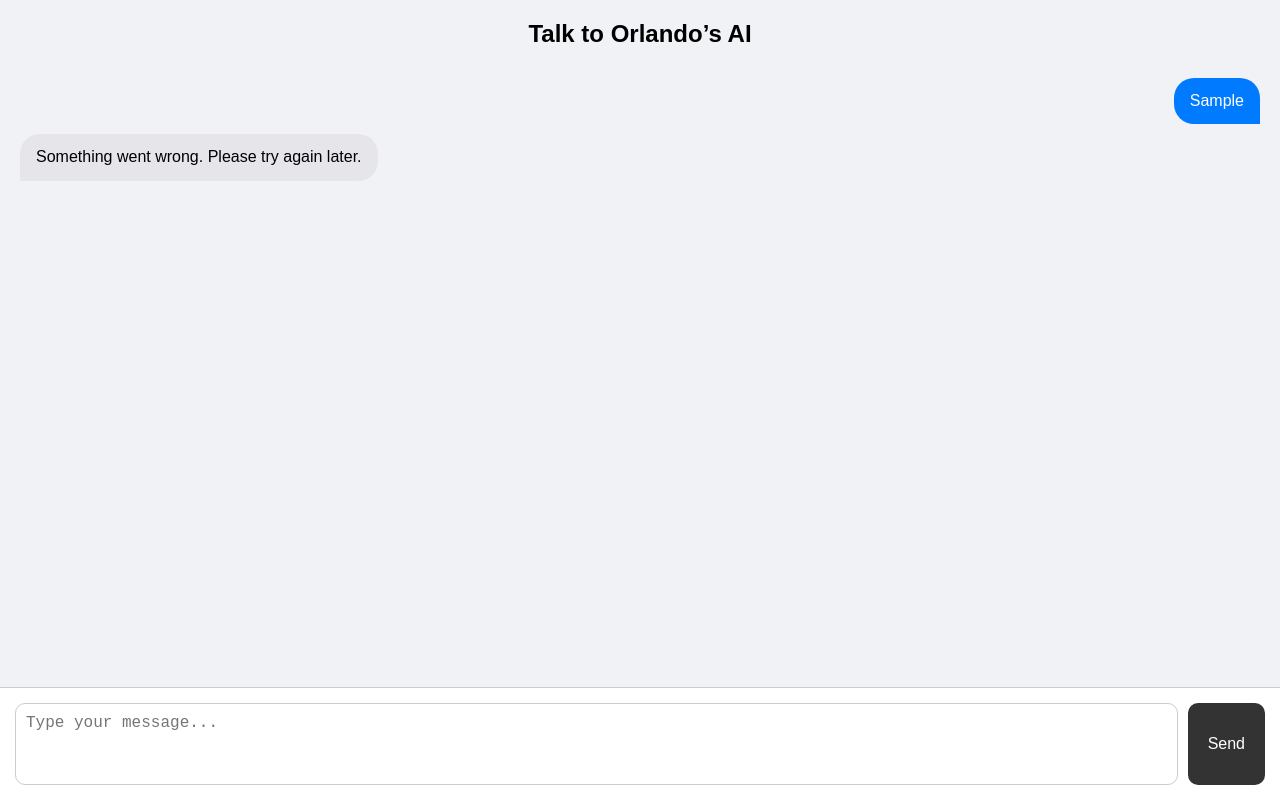
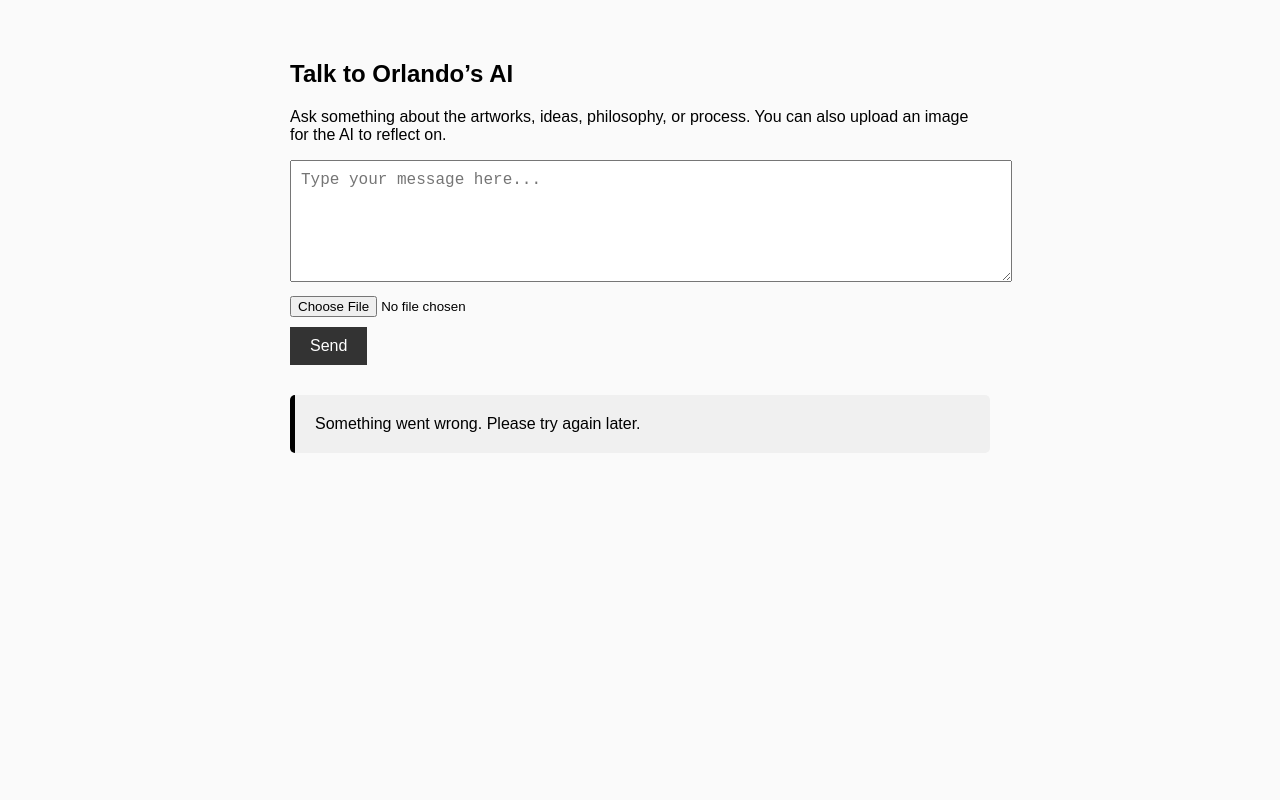
Before and after one commit to orlandomarosini/orlando-chat-frontend, a plain HTML site: page index.html in a window 1280 px wide. Both pictures are taken after typing "Sample" into the empty fields and a click on the button "Send". Drawn offline with Linux system fonts and the light colour scheme; no server answers.

Commit message:
Update index photo upload.html

```diff
--- a/index.html
+++ b/index.html
@@ -3,147 +3,86 @@
 <head>
   <meta charset="UTF-8" />
   <meta name="viewport" content="width=device-width, initial-scale=1.0"/>
-  <title>Chat with Orlando’s AI</title>
+  <title>Chat with Orlando's AI</title>
   <style>
     body {
       font-family: Arial, sans-serif;
-      background-color: #f0f2f5;
-      padding: 0;
-      margin: 0;
-      display: flex;
-      flex-direction: column;
-      height: 100vh;
+      padding: 40px;
+      max-width: 700px;
+      margin: auto;
+      background: #fafafa;
     }
-
-    h2 {
-      text-align: center;
-      padding: 20px 0 10px;
-      margin: 0;
-    }
-
-    #chatContainer {
-      flex: 1;
-      overflow-y: auto;
-      padding: 20px;
-      display: flex;
-      flex-direction: column;
-      gap: 10px;
-    }
-
-    .message {
-      max-width: 70%;
-      padding: 12px 16px;
-      border-radius: 20px;
-      font-size: 16px;
-      line-height: 1.4;
-      white-space: pre-wrap;
-    }
-
-    .user {
-      align-self: flex-end;
-      background-color: #007aff;
-      color: white;
-      border-bottom-right-radius: 0;
-    }
-
-    .ai {
-      align-self: flex-start;
-      background-color: #e5e5ea;
-      color: black;
-      border-bottom-left-radius: 0;
-    }
-
-    #inputArea {
-      display: flex;
-      padding: 15px;
-      background-color: #fff;
-      border-top: 1px solid #ccc;
-    }
-
     textarea {
-      flex: 1;
-      resize: none;
-      height: 60px;
+      width: 100%;
+      height: 100px;
       font-size: 16px;
       padding: 10px;
-      border: 1px solid #ccc;
-      border-radius: 10px;
     }
-
+    input[type="file"] {
+      margin-top: 10px;
+    }
     button {
-      margin-left: 10px;
-      padding: 0 20px;
+      margin-top: 10px;
+      padding: 10px 20px;
       font-size: 16px;
       background-color: #333;
       color: white;
       border: none;
-      border-radius: 10px;
       cursor: pointer;
     }
-
     button:hover {
       background-color: #555;
+    }
+    #response {
+      margin-top: 30px;
+      white-space: pre-wrap;
+      background: #f0f0f0;
+      padding: 20px;
+      border-left: 5px solid #000;
+      border-radius: 5px;
+      font-size: 16px;
     }
   </style>
 </head>
 <body>
   <h2>Talk to Orlando’s AI</h2>
-  <div id="chatContainer"></div>
+  <p>Ask something about the artworks, ideas, philosophy, or process. You can also upload an image for the AI to reflect on.</p>
 
-  <div id="inputArea">
-    <textarea id="promptInput" placeholder="Type your message..."></textarea>
-    <button onclick="sendPrompt()">Send</button>
-  </div>
+  <textarea id="promptInput" placeholder="Type your message here..."></textarea><br>
+  <input type="file" id="imageInput" accept="image/*"><br>
+  <button onclick="sendPrompt()">Send</button>
+
+  <div id="response"></div>
 
   <script>
     async function sendPrompt() {
-      const input = document.getElementById("promptInput");
-      const chat = document.getElementById("chatContainer");
-      const prompt = input.value.trim();
+      const prompt = document.getElementById("promptInput").value;
+      const imageFile = document.getElementById("imageInput").files[0];
+      const responseDiv = document.getElementById("response");
+      responseDiv.innerText = "Thinking...";
 
-      if (!prompt) return;
-
-      // Add user message
-      const userMsg = document.createElement("div");
-      userMsg.className = "message user";
-      userMsg.innerText = prompt;
-      chat.appendChild(userMsg);
-      chat.scrollTop = chat.scrollHeight;
-
-      input.value = "";
-
-      // Add thinking bubble
-      const aiMsg = document.createElement("div");
-      aiMsg.className = "message ai";
-      aiMsg.innerText = "Thinking...";
-      chat.appendChild(aiMsg);
-      chat.scrollTop = chat.scrollHeight;
+      const formData = new FormData();
+      formData.append("prompt", prompt);
+      if (imageFile) {
+        formData.append("image", imageFile);
+      }
 
       try {
         const res = await fetch("https://wix-ai-api.vercel.app/api/chat", {
           method: "POST",
-          headers: {
-            "Content-Type": "application/json"
-          },
-          body: JSON.stringify({ prompt })
+          body: formData
         });
 
         const data = await res.json();
-        aiMsg.innerText = data.message || "No response from AI.";
+        responseDiv.innerText = data.message;
       } catch (err) {
-        aiMsg.innerText = "Something went wrong. Please try again later.";
+        responseDiv.innerText = "Something went wrong. Please try again later.";
       }
 
-      chat.scrollTop = chat.scrollHeight;
+      // Clear inputs
+      document.getElementById("promptInput").value = "";
+      document.getElementById("imageInput").value = "";
     }
-
-    // Optional: Allow pressing Enter to send message
-    document.getElementById("promptInput").addEventListener("keydown", function (e) {
-      if (e.key === "Enter" && !e.shiftKey) {
-        e.preventDefault();
-        sendPrompt();
-      }
-    });
   </script>
 </body>
 </html>
```
